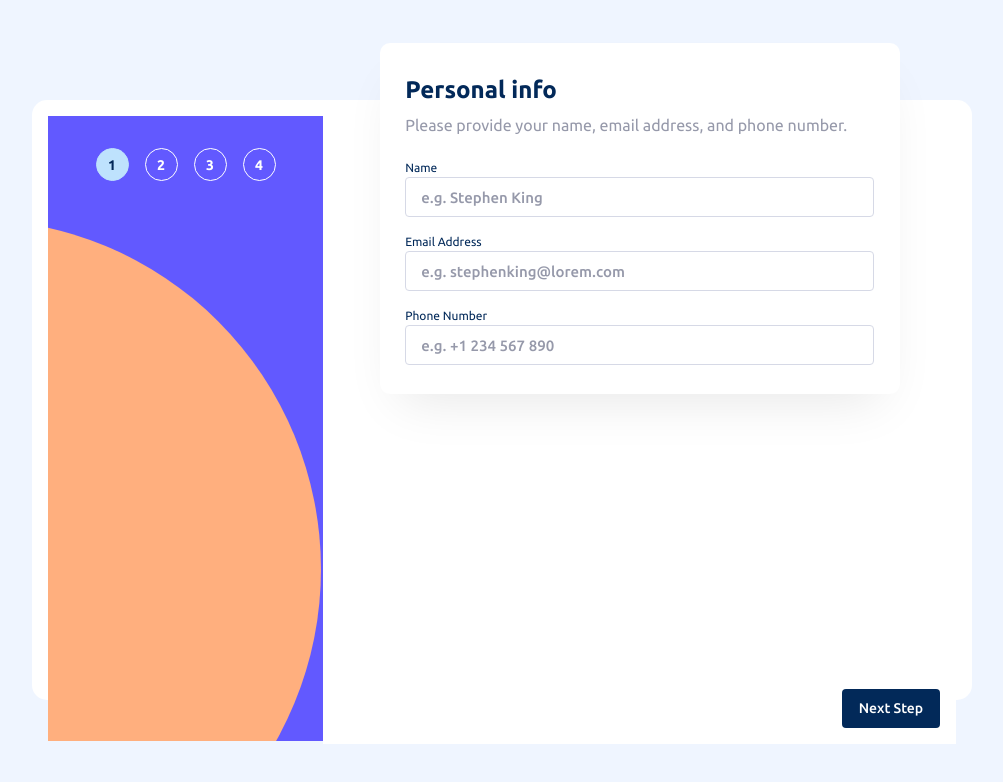
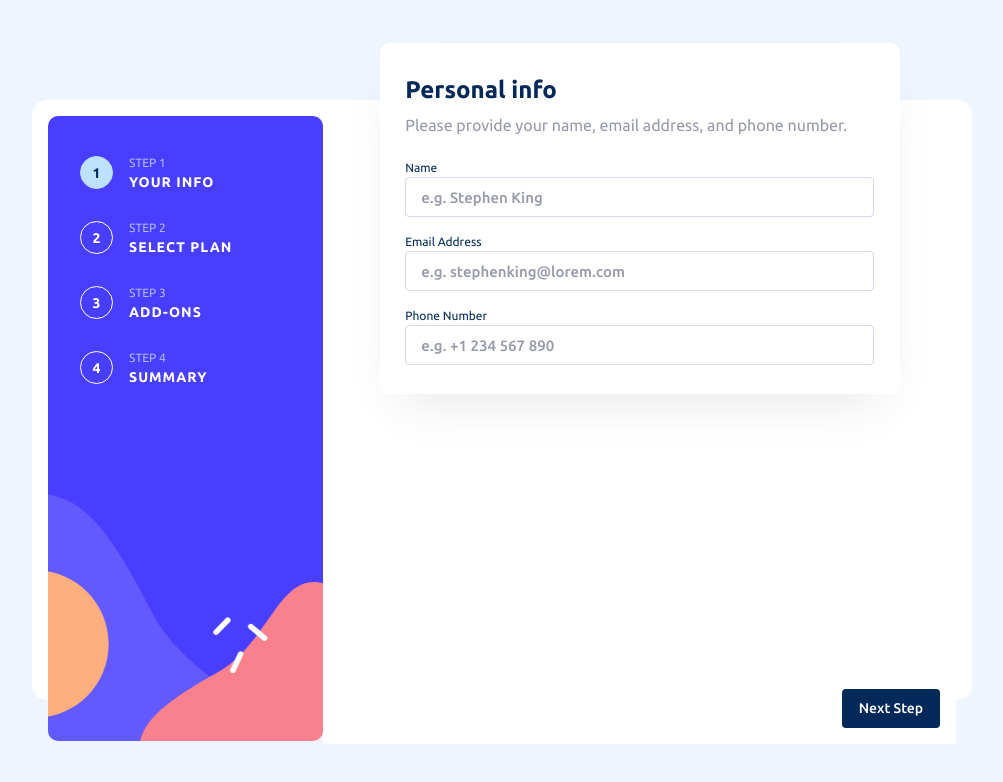
Before and after one commit to JorgeAMendoza/multi-step-form, a React (Vite) app: page / in a window 1280 px wide. Shown: the top 782 px of the page, without its empty margins (138-1141 px from the left). Built offline with nearby package versions, Linux system fonts and the light colour scheme.

Commit message:
style the form step for desktops, adjust the background image and text content

```diff
--- a/src/components/FormStep/FormStep.styled.tsx
+++ b/src/components/FormStep/FormStep.styled.tsx
@@ -1,13 +1,24 @@
 import styled from 'styled-components'
 import bgImageMobile from '@/src/assets/images/bg-sidebar-mobile.svg'
+import bgImageDesktop from '@/src/assets/images/bg-sidebar-desktop.svg'
+import device from '@/src/styles/device'
 
-console.log(bgImageMobile)
+console.log(bgImageDesktop)
 
 export const FormStepStyled = styled.div`
   min-height: 17.2rem;
   background-image: url(${bgImageMobile});
   background-repeat: no-repeat;
   background-size: cover;
+
+  @media screen and (${device.laptop}) {
+    background-image: url(${bgImageDesktop});
+    background-repeat: no-repeat;
+    background-size: cover;
+    min-height: fit-content;
+    background-position: center;
+    border-radius: 10px;
+  }
 `
 
 export const StepList = styled.ul`
@@ -16,6 +27,14 @@ export const StepList = styled.ul`
   align-items: center;
   gap: 1.6rem;
   padding: 3.2rem;
+
+  @media screen and (${device.laptop}) {
+    flex-direction: column;
+    justify-content: flex-start;
+    align-items: flex-start;
+    padding-top: 4rem;
+    gap: 3.2rem;
+  }
 `
 
 export const StepItem = styled.li`
@@ -28,17 +47,19 @@ export const StepItem = styled.li`
   align-items: center;
   color: var(--white);
   font-size: 1.4rem;
+  position: relative;
+
+  & > div {
+    display: none;
+  }
 
   p {
     position: relative;
     font-weight: bold;
     line-height: 1;
   }
-  p:nth-of-type(1),
-  p:nth-of-type(2) {
-    display: none;
-  }
-  p:nth-of-type(3) {
+
+  & > p {
     span {
       position: absolute;
       top: 0;
@@ -52,4 +73,33 @@ export const StepItem = styled.li`
     color: var(--denim);
     border: 1px solid var(--sky-blue);
   }
+
+  @media screen and (${device.laptop}) {
+    & > div {
+      display: flex;
+      flex-direction: column;
+      position: absolute;
+      width: 11rem;
+      left: 4.8rem;
+      gap: .6rem;
+    }
+
+    & > div p:first-of-type {
+      font-size: 1.2rem;
+      color: var(--light-blue);
+      font-weight: 400;
+      text-transform: uppercase;
+    }
+
+    & > div p:last-of-type {
+      font-size: 1.4rem;
+      color: var(--white);
+      text-transform: uppercase;
+      letter-spacing: 1px;
+    }
+
+    & > p span {
+      display: none;
+    }
+  }
 `
--- a/src/components/FormStep/FormStep.tsx
+++ b/src/components/FormStep/FormStep.tsx
@@ -7,29 +7,38 @@ const FormStep = () => {
     <FormStepStyled data-testid="formSteps">
       <StepList aria-live="polite">
         <StepItem data-active={step === 'personalInfo' ? 'true' : 'false'}>
+          <div>
             <p>Step 1</p>
             <p>Your Info</p>
+          </div>
           <p>
             1 <span aria-hidden="false">Your Info</span>
           </p>
         </StepItem>
         <StepItem data-active={step === 'plan' ? 'true' : 'false'}>
+          <div>
             <p>Step 2</p>
             <p>Select Plan</p>
+          </div>
+
           <p>
             2 <span aria-hidden="false">Select Plan</span>
           </p>
         </StepItem>
         <StepItem data-active={step === 'addOns' ? 'true' : 'false'}>
+          <div>
             <p>Step 3</p>
             <p>Add-Ons</p>
+          </div>
           <p>
             3 <span aria-hidden="false">Add-Ons</span>
           </p>
         </StepItem>
         <StepItem data-active={step === 'confirmation' ? 'true' : 'false'}>
+          <div>
             <p>Step 4</p>
             <p>Summary</p>
+          </div>
           <p>
             4 <span aria-hidden="false">Summary</span>
           </p>
```
Lines whose indentation alone changed are shown as unchanged.
